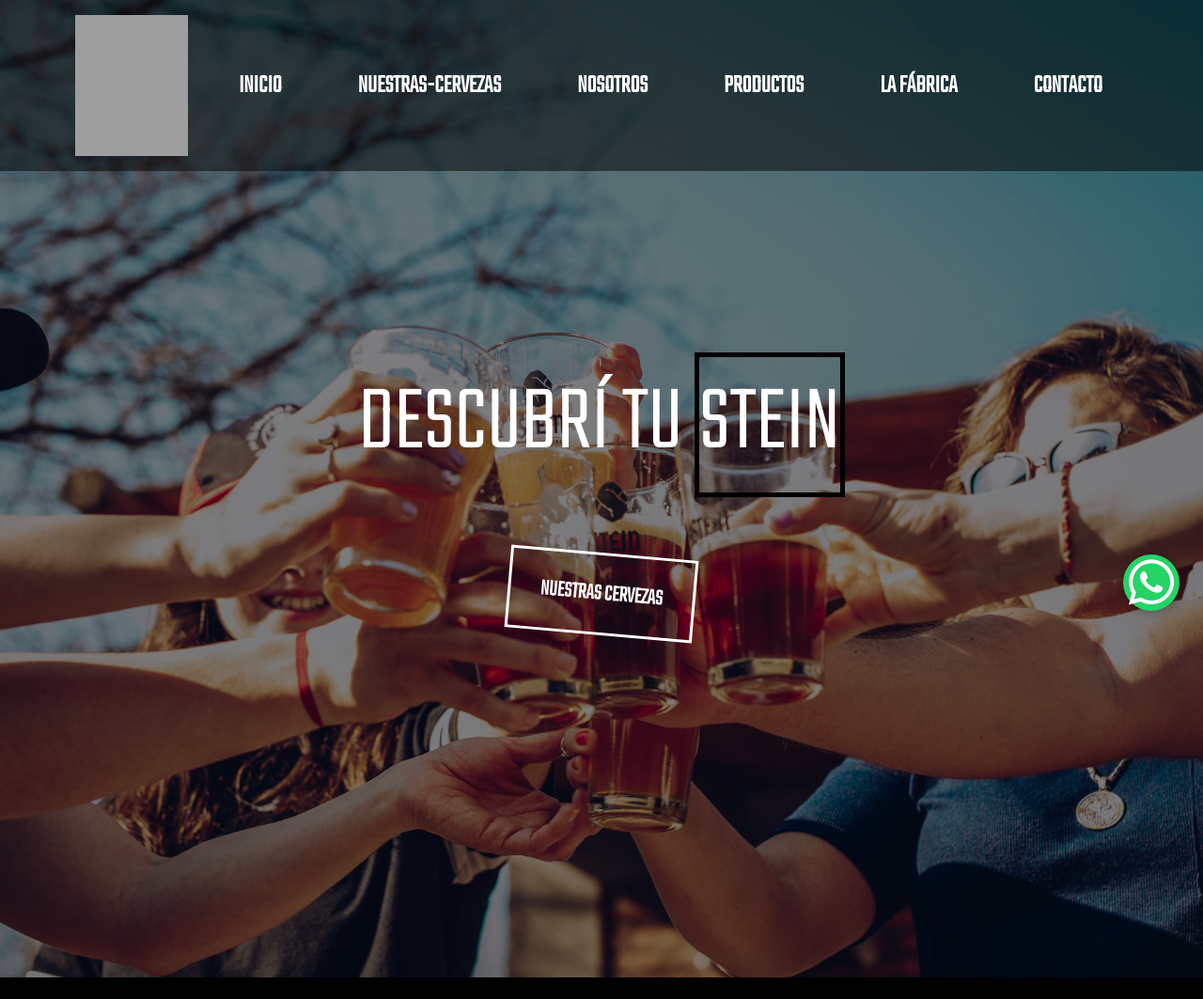
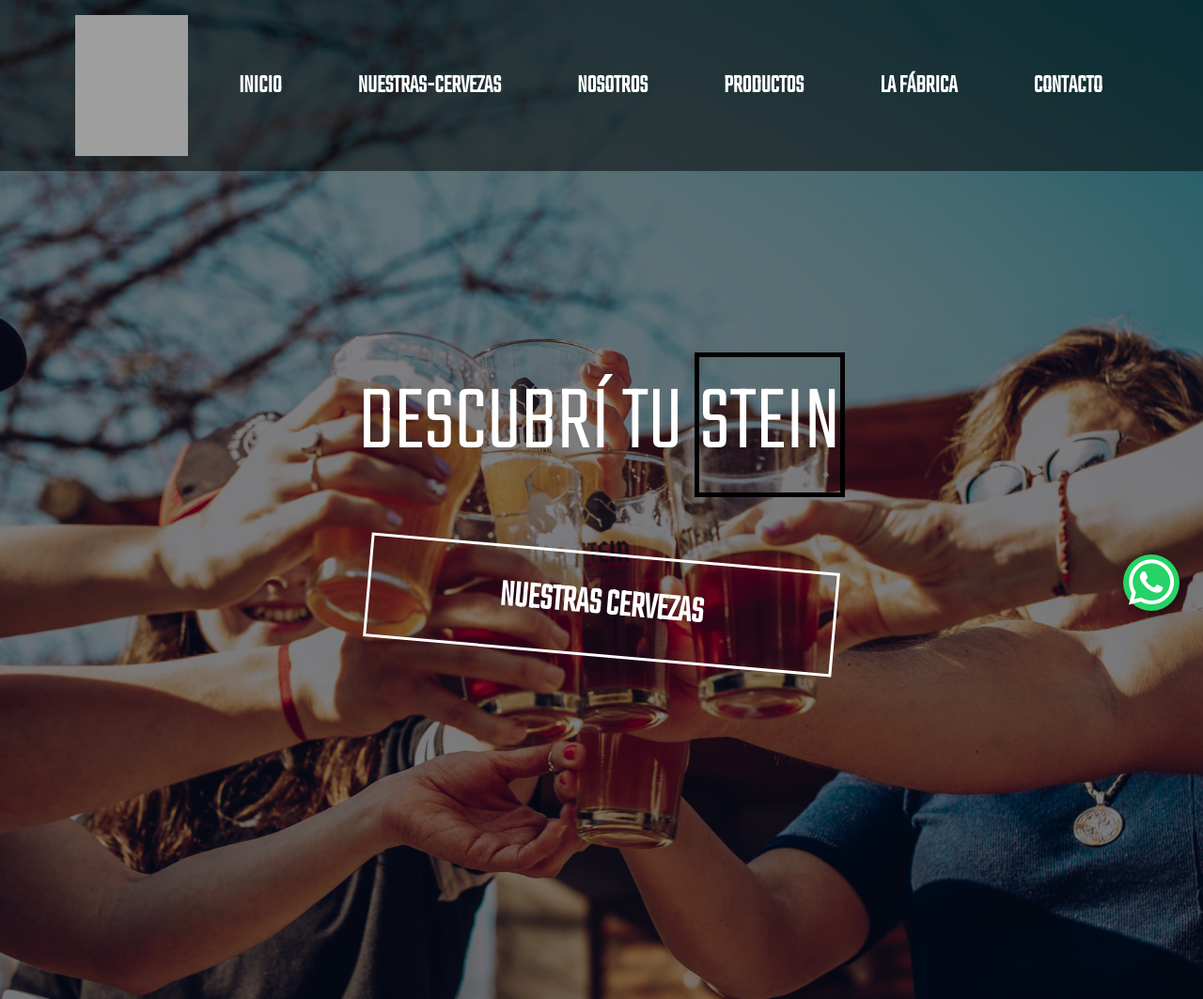
Before and after one commit to JornabeDV/After-Class, a website: page index.html in a window 1280 px wide. Shown: the top 1063 px of the page at 94% size. Drawn offline with Linux system fonts and the light colour scheme; grey boxes are pictures that could not be loaded; a web font is replaced by a local one.

Commit message:
Modificación Index.scss

```diff
--- a/scss/_index.scss
+++ b/scss/_index.scss
@@ -64,8 +64,11 @@
 //MediaQueries
 
 @media (min-width: 600px) {
-    .section__btn {
-        width: 500px;
-        font-size: 2.5rem;
+    .section__texto {
+        .section__btn {
+            width: 500px;
+            font-size: 2.5rem;
+        }
     }
+
 }
```
Also changed, not shown: css/estilo.css.
